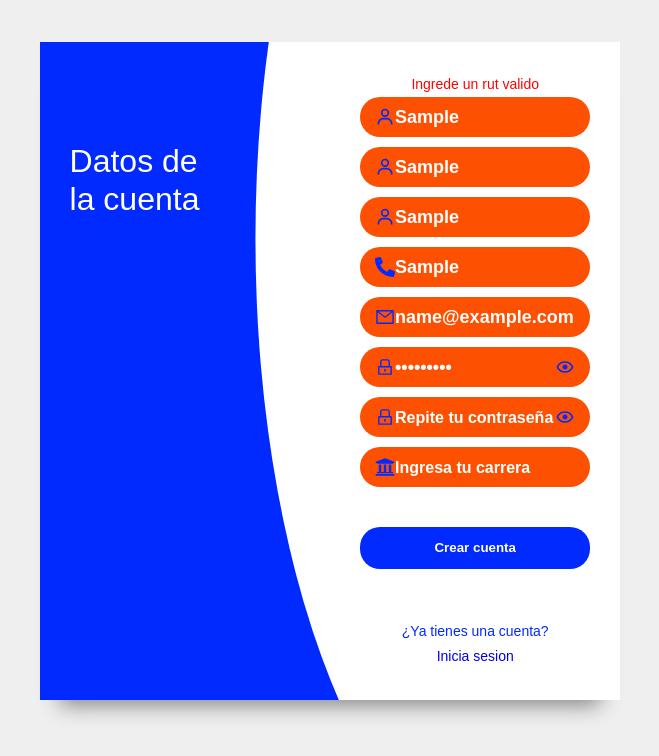
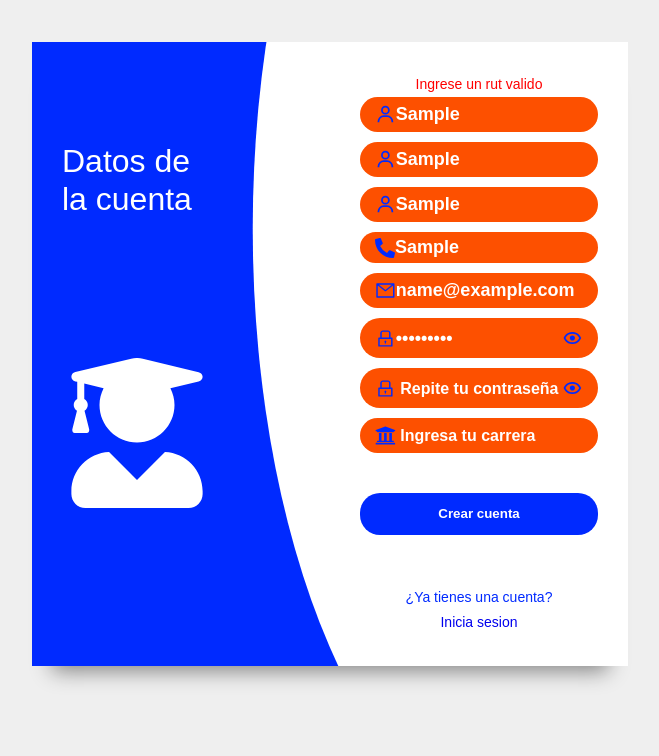
Before and after one commit to HectorLedezma/Proyecto_TI2_UCEN, a React (Create React App) app: page /signup in a window 1280 px wide. Both pictures are taken after typing "Sample", "Sample", "Sample", "Sample", "name@example.com", "Sample123" into the empty fields and a click on the button "Crear cuenta". Shown: the top 756 px of the page, without its empty margins (310-969 px from the left). Built offline with nearby package versions, Linux system fonts and the light colour scheme; no server answers; a web font is replaced by a local one.

Commit message:
mas ajustes

```diff
--- a/src/pages/login.jsx
+++ b/src/pages/login.jsx
@@ -62,14 +62,14 @@ function Login(){
     const cambio = (ojo) => {
         if(ojo === 'BiShow'){
             setEye(
-                <BiHide className="clickeable" fontSize='30'
+                <BiHide className="clickeable" fontSize='25'
                     onClick={()=>cambio('BiHide')}
                 />);
             setPass('text');
 
         }else{
             setEye(
-                <BiShow id='show' className="clickeable" fontSize='30'
+                <BiShow id='show' className="clickeable" fontSize='25'
                     onClick={()=>cambio('BiShow')}
                 />
             );
@@ -139,7 +139,7 @@ function Login(){
                             <div className="y-style">
                                 <h1>Bienvenido</h1>
                                 <form action="" >
-                                    <p className="badText" hidden={rut}>Ingrede un rut valido</p>
+                                    <p className="badText" hidden={rut}>Ingrese un rut valido</p>
                                     <div className="userInput">
                                         <div className="userInputContent" onChange={
                                             ev=>{
@@ -148,10 +148,10 @@ function Login(){
                                             }
                                         }>
                                             <div className="IconSide centrado">
-                                                <AiOutlineMail fontSize="30"/>
+                                                <AiOutlineMail fontSize="25"/>
                                             </div>
                                             <div className="InputSide centrado">
-                                                <input autoComplete="off" ref={mailRef} id="InputCorreo" className="userInputText" type="email" placeholder="Ingresa tu RUT"/>
+                                                <input autoComplete="off" ref={mailRef} id="InputCorreo" className="userInputText" type="email" placeholder="  Ingresa tu RUT"/>
                                             </div>
                                         </div>
                                     </div>
@@ -159,10 +159,10 @@ function Login(){
                                     <div className="userInput">
                                         <div className="userInputContent">
                                             <div className="IconSide centrado">
-                                                <AiOutlineLock fontSize="30"/>
+                                                <AiOutlineLock fontSize="25"/>
                                             </div>
                                             <div className="InputSide centrado">
-                                                <input ref={passRef} id="InputPassword" className="userInputText" type={pass} placeholder="Ingresa tu contraseña"/>
+                                                <input ref={passRef} id="InputPassword" className="userInputText" type={pass} placeholder="  Ingresa tu contraseña"/>
                                             </div>
                                             <div className="IconSide centrado">
                                                 {eye}
--- a/src/pages/recover.jsx
+++ b/src/pages/recover.jsx
@@ -39,7 +39,7 @@ function Recupera(){
                                     </h2>
                                     <form action="" >
                                         <h2 className='encabezado'>
-                                            Solo inrgesa tu correo
+                                            Solo ingresa tu correo
                                         </h2>
                                         <div className="userInput">
                                             <div className="userInputContent">
@@ -47,7 +47,7 @@ function Recupera(){
                                                     <AiOutlineMail fontSize="30"/>
                                                 </div>
                                                 <div className="InputSide centrado">
-                                                    <input autoComplete="off" ref={mailRef} id="InputCorreo" className="userInputText" type="email" placeholder="Ingresa tu correo"/>
+                                                    <input autoComplete="off" ref={mailRef} id="InputCorreo" className="userInputText" type="email" placeholder="  Ingresa tu correo"/>
                                                 </div>
                                             </div>
                                         </div>
--- a/src/pages/signup.jsx
+++ b/src/pages/signup.jsx
@@ -8,6 +8,7 @@ import CryptoJS from 'crypto-js';
 import Heading from "./heading";
 import { conexion } from "../ConectionSQL/conexion";
 import { FaPhoneAlt,FaUniversity } from "react-icons/fa";
+import { FaUserGraduate } from "react-icons/fa";
 
 function Signup(){
     const cambio = (ojo) => {
@@ -186,16 +187,25 @@ function Signup(){
             <div className="container">
                 <div className="wrapper">
                     <div className="login">
-                        <Heading wel={
-                            (<h2 className="Titulo">
-                                Datos de<br/>
-                                la cuenta
-                            </h2>)
-                        }/>
+                        <Heading
+                            wel={
+                            (
+                                <h2 className="Titulo">
+                                    Datos de<br/>
+                                    la cuenta
+                                </h2>
+                            )
+                        }
+                        logo2={
+                            (
+                                <h2 className="welcome"><FaUserGraduate size="150" /></h2>
+                            )
+                        }
+                        />
                         <div className="content-form">
                             <div className="y-style">
                                 <form action="">
-                                    <p className="badText" hidden={rut}>Ingrede un rut valido</p>
+                                    <p className="badText" hidden={rut}>Ingrese un rut valido</p>
                                     <div className="userInput" onChange={
                                             ev=>{
                                                 ev.preventDefault();
@@ -204,40 +214,40 @@ function Signup(){
                                         }>
                                         <div className="userInputContent">
                                             <div className="IconSide centrado">
-                                                <BiUser fontSize='30'/>
+                                                <BiUser fontSize='25'/>
                                             </div>
                                             <div className="InputSide centrado">
-                                                <input ref={numrut} className="userInputText" type="text" placeholder="Ingresa tu RUT"/>
+                                                <input ref={numrut} className="userInputText" type="text" placeholder=" Ingresa tu RUT"/>
                                             </div>
                                         </div>
                                     </div>
                                     <div className="userInput">
                                         <div className="userInputContent">
                                             <div className="IconSide centrado">
-                                                <BiUser fontSize='30'/>
+                                                <BiUser fontSize='25'/>
                                             </div>
                                             <div className="InputSide centrado">
-                                                <input ref={nombre} className="userInputText" type="text" placeholder="Ingresa tu nombre"/>
+                                                <input ref={nombre} className="userInputText" type="text" placeholder=" Ingresa tu nombre"/>
                                             </div>
                                         </div>
                                     </div>
                                     <div className="userInput">
                                         <div className="userInputContent">
                                             <div className="IconSide centrado">
-                                                <BiUser fontSize='30'/>
+                                                <BiUser fontSize='25'/>
                                             </div>
                                             <div className="InputSide centrado">
-                                                <input ref={apelli} className="userInputText" type="text" placeholder="Ingresa tu apellido"/>
+                                                <input ref={apelli} className="userInputText" type="text" placeholder=" Ingresa tu apellido"/>
                                             </div>
                                         </div>
                                     </div>
                                     <div className="userInput">
                                         <div className="userInputContent">
                                             <div className="IconSide centrado">
-                                                <FaPhoneAlt fontSize='30'/>
+                                                <FaPhoneAlt fontSize='20'/>
                                             </div>
                                             <div className="InputSide centrado">
-                                                <input ref={nofono} className="userInputText" type="text" placeholder="Ingresa tu N° de telefono"/>
+                                                <input ref={nofono} className="userInputText" type="text" placeholder=" Ingresa tu N° de telefono"/>
                                             </div>
                                         </div>
                                     </div>
@@ -245,7 +255,7 @@ function Signup(){
                                     <div className="userInput">
                                         <div className="userInputContent">
                                             <div className="IconSide centrado">
-                                                <AiOutlineMail fontSize='30'/>
+                                                <AiOutlineMail fontSize='25'/>
                                             </div>
                                             <div className="InputSide centrado">
                                                 <input onChange={
@@ -253,17 +263,17 @@ function Signup(){
                                                         ev.preventDefault();
                                                         SetNew(existeUs(correo.current.value));
                                                     }
-                                                } ref={correo} className="userInputText" type="email" placeholder="Ingresa tu correo"/>
+                                                } ref={correo} className="userInputText" type="email" placeholder=" Ingresa tu correo"/>
                                             </div>
                                         </div>
                                     </div>
                                     <div className="userInput">
                                         <div className="userInputContent">
                                             <div className="IconSide centrado">
-                                                <AiOutlineLock fontSize="30"/>
+                                                <AiOutlineLock fontSize="25"/>
                                             </div>
                                             <div className="InputSide centrado">
-                                                <input ref={passi1} className="userInputText" type={pass} placeholder="Ingresa tu contraseña"/>
+                                                <input ref={passi1} className="userInputText" type={pass} placeholder=" Ingresa tu contraseña"/>
                                             </div>
                                             <div className="IconSide centrado">
                                                 {eye}
@@ -273,10 +283,10 @@ function Signup(){
                                     <div className="userInput">
                                         <div className="userInputContent">
                                             <div className="IconSide centrado">
-                                                <AiOutlineLock fontSize="30"/>
+                                                <AiOutlineLock fontSize="25"/>
                                             </div>
                                             <div className="InputSide centrado">
-                                                <input onChange={ev=>{setSamepass(revisapass(passi1.current.value,passi2.current.value))}} ref={passi2} className="userInputText" type={pass2} placeholder="Repite tu contraseña"/>
+                                                <input onChange={ev=>{setSamepass(revisapass(passi1.current.value,passi2.current.value))}} ref={passi2} className="userInputText" type={pass2} placeholder=" Repite tu contraseña"/>
                                             </div>
                                             <div className="IconSide centrado">
                                                 {eye2}
@@ -286,7 +296,7 @@ function Signup(){
                                     <div className="userInput">
                                         <div className="userInputContent">
                                             <div className="IconSide centrado">
-                                                <FaUniversity fontSize='30'/>
+                                                <FaUniversity fontSize='25'/>
                                             </div>
                                             <div className="InputSide centrado">
                                                 <input onChange={
@@ -294,7 +304,7 @@ function Signup(){
                                                         ev.preventDefault();
                                                         SetNew(existeUs(correo.current.value));
                                                     }
-                                                } ref={correo} className="userInputText" type="email" placeholder="Ingresa tu carrera"/>
+                                                } ref={correo} className="userInputText" type="email" placeholder=" Ingresa tu carrera"/>
                                             </div>
                                         </div>
                                     </div>
```
